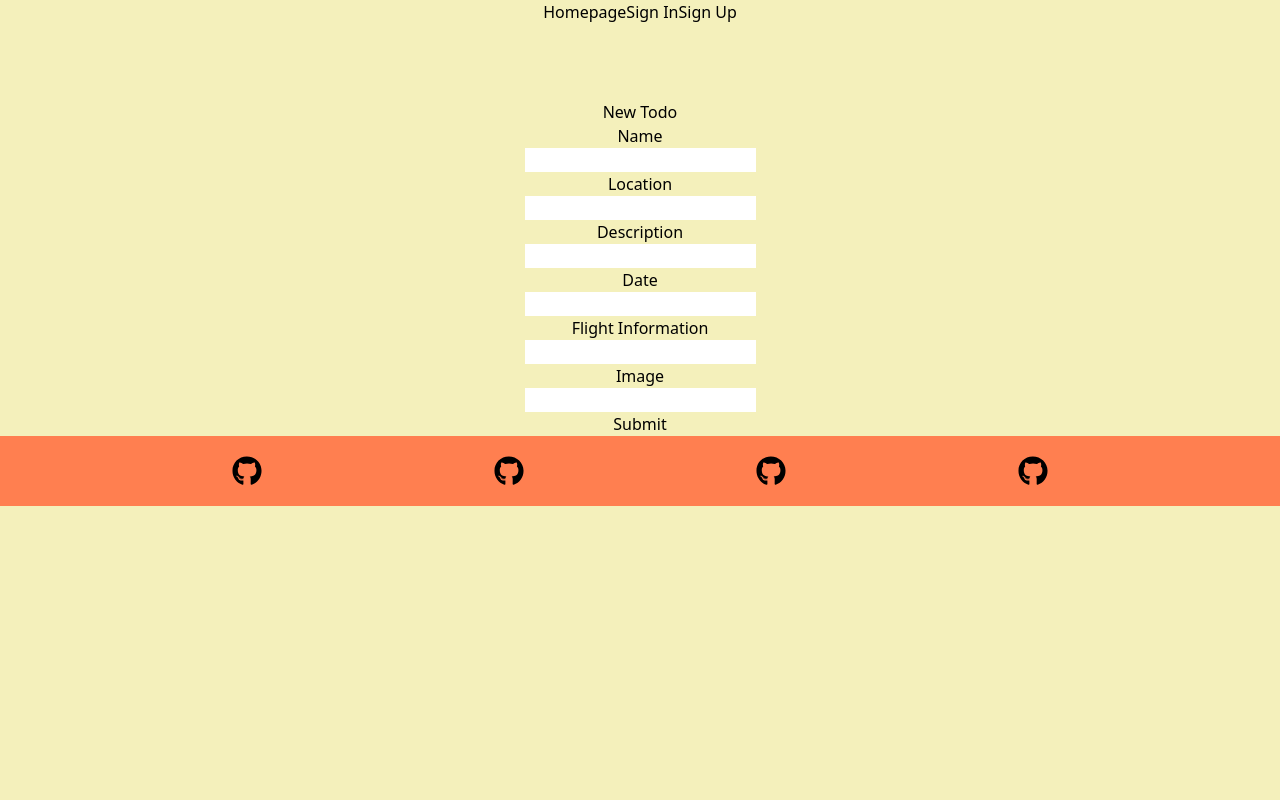
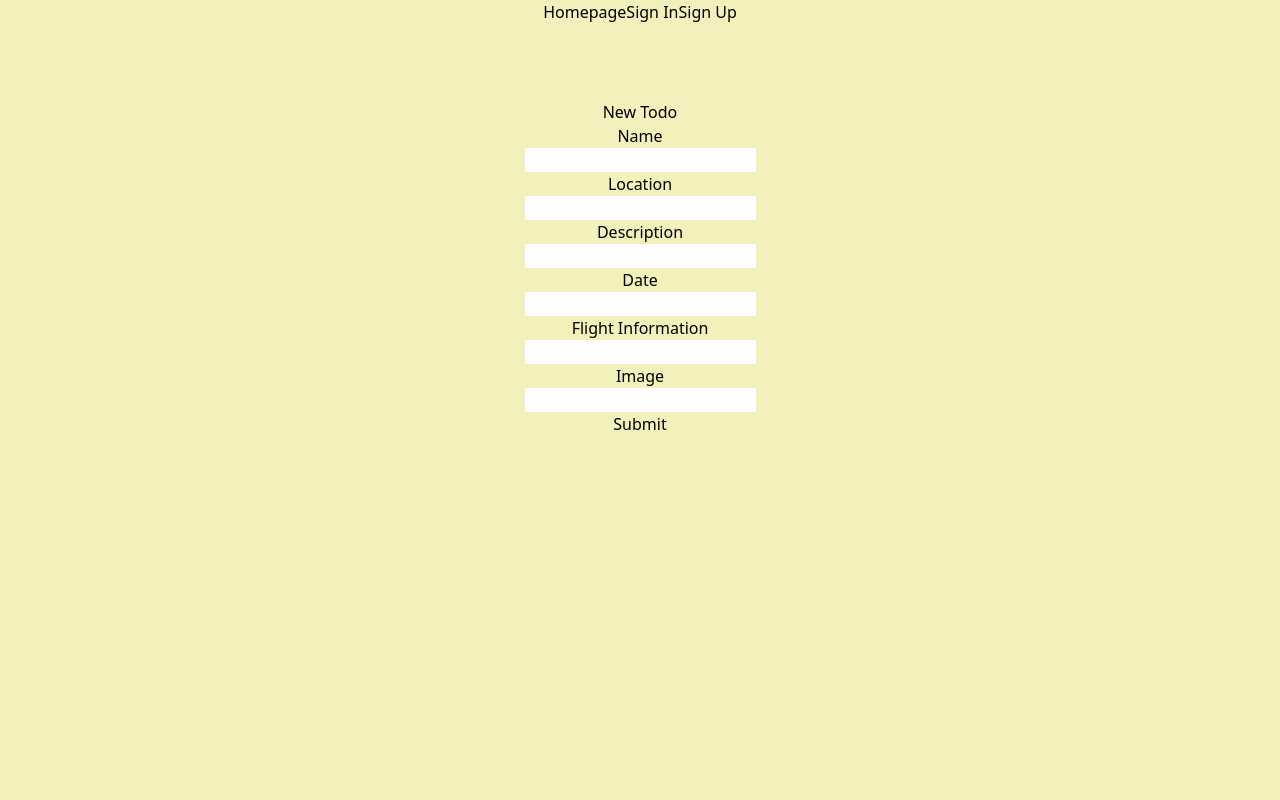
Before and after one commit to andersonnash/Vagary, a React (Create React App) app in the folder client/: page /new-todo in a window 1280 px wide. Shown: the top 800 px of the page. Built offline with nearby package versions, Linux system fonts and the light colour scheme.

Commit message:
Creating new-todo is working NOW !

```diff
--- a/client/src/App.js
+++ b/client/src/App.js
@@ -27,6 +27,7 @@ function App() {
 
   return (
     <div className="App">
+
       <Navbar />
       <Route exact path="/">
         <ImgSlide slides={SlideData}/>
@@ -40,12 +41,17 @@ function App() {
       <Route exact path="/todos">
         <AllTodos user={user} />
       </Route>
-      <Route exact path="/new-todo">
-        <NewTodo />
-      </Route>
       <Route exact path="/sign-up">
         <SignUp setUser={setUser} user={user} />
       </Route>
+
+
+        <Route path="/new-todo">
+          <NewTodo setUser={setUser} user={user} />
+        </Route>
+
+
+
     </div>
   );
 }
--- a/client/src/components/Footer/Footer.css
+++ b/client/src/components/Footer/Footer.css
@@ -1,11 +1,12 @@
-.footer{
+/* .footer{
     min-width: 100vh;
     padding-top: 20px;
     padding-bottom: 20px;
     background-color: coral;
 }
 .icons{
-
     display: flex;
     justify-content: space-evenly;
 }
+
+ */
--- a/client/src/components/Footer/Footer.jsx
+++ b/client/src/components/Footer/Footer.jsx
@@ -4,22 +4,22 @@ import { FaGithub } from 'react-icons/fa';
 
 export default function Footer() {
     return (
-        <div className="footer">
-            <div className="icons">
+        <div className="  bg-gray-800 text-white p-1 mt-auto flex justify-evenly items-center font-serif">
+            <div className="flex flex-row align-middle m-3">
                 <a href="https://github.com/bbkbyti" target="_blank" rel="noreferrer">
-                    <FaGithub size={30} />
+                    <FaGithub className="mx-8" size={30} />
                 </a>
 
                 <a href="https://github.com/luzmlx" target="_blank" rel="noreferrer">
-                    <FaGithub size={30}/>
+                    <FaGithub className="mx-8"  size={30}/>
                 </a>
 
                 <a href="https://github.com/andersonnash" target="_blank" rel="noreferrer">
-                    <FaGithub size={30}/>
+                    <FaGithub className="mx-8"  size={30}/>
                 </a>
 
                 <a href="https://github.com/tafariberesford" target="_blank" rel="noreferrer">
-                    <FaGithub  size={30}/>
+                    <FaGithub className="mx-8"  size={30}/>
                 </a>
 
             </div>
--- a/client/src/views/createTodo/CreateTodo.jsx
+++ b/client/src/views/createTodo/CreateTodo.jsx
@@ -5,7 +5,7 @@ import { createTodo } from "../../services/todo";
 
 
 
-export default function NewTodo(props) {
+const NewTodo = (props) => {
     const [input, setInput] = useState({
         name: "",
         location: "",
@@ -28,13 +28,13 @@ export default function NewTodo(props) {
     const handleSubmit = async (e) => {
         e.preventDefault();
         await createTodo(input);
-        history.push("/todos")
+        history.push("/")
     }
 
     return(
         <Layout user={props.user} setUser={props.setUser}>
             New Todo
-            <form onSubmit={handleSubmit}>
+            <form className="min-h-screen" onSubmit={handleSubmit}>
                 <label>Name</label>
                 <br />
                 <input id="name" value={input.name} onChange={handleChange}/>
@@ -59,9 +59,10 @@ export default function NewTodo(props) {
                 <br />
                 <input id="imageURL" value={input.imageURL} onChange={handleChange}/>
                 <br />
-                <button>Submit</button>
+                <button type="submit">Submit</button>
             </form>
 
         </Layout>
     )
-}
+};
+export default NewTodo;
```
Also changed, not shown: 1 other file (tests, documents, lock files or other folders).
